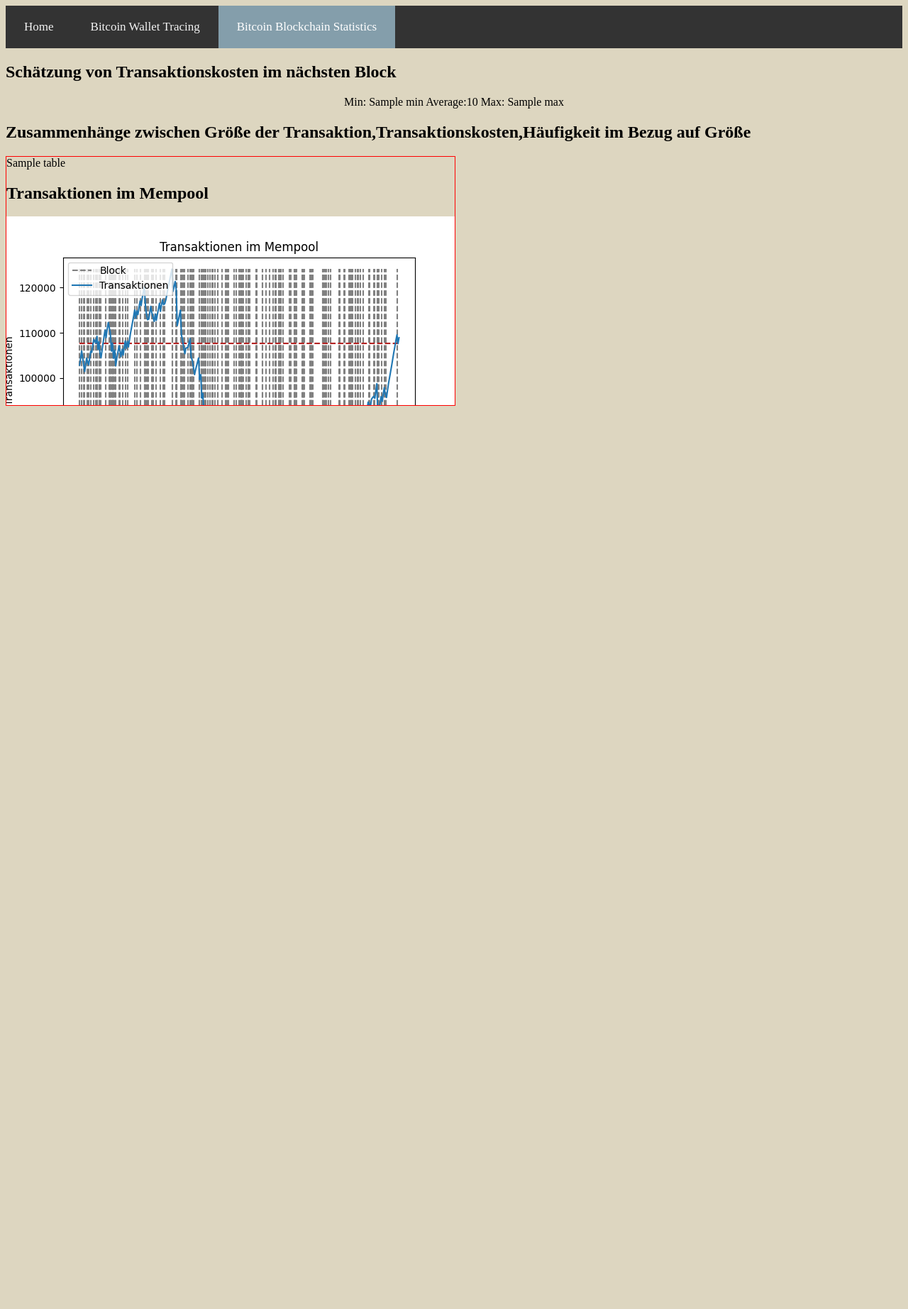
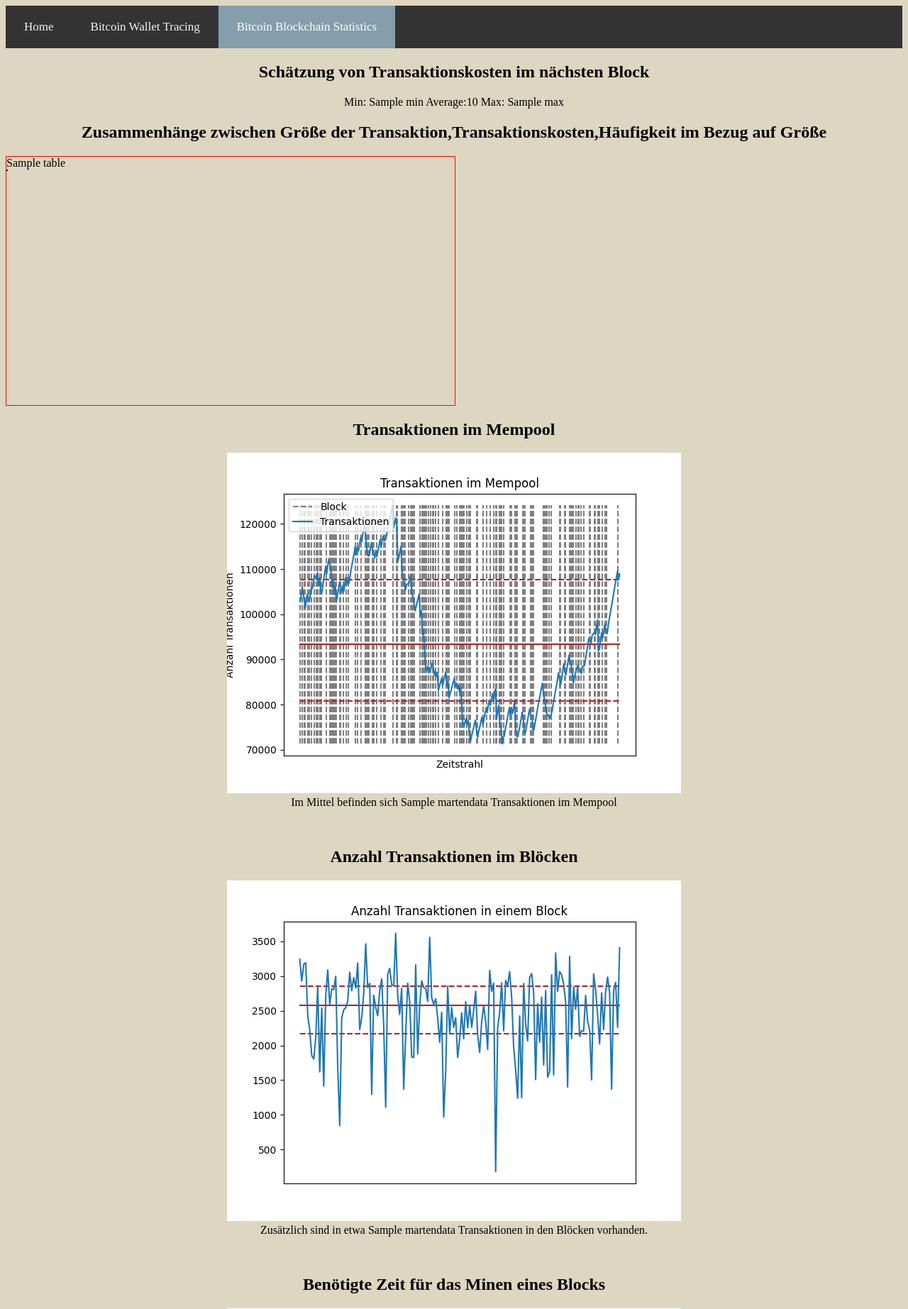
Before and after one commit to tendermonster/pblv2021, a Flask app: template flaskweb/app/templates/stats.html in a window 1280 px wide. Shown: the top 1845 px of the page at 71% size. Before the commit the page ends 572 px from the top, so only its background shows below. Run offline with Flask 2, Linux system fonts and the light colour scheme; the template is opened without the code that fills it: most values are stand-ins (such as "Sample title", 1, 10 or a date in 2020).

Commit message:
Centered

```diff
--- a/flaskweb/app/templates/stats.html
+++ b/flaskweb/app/templates/stats.html
@@ -13,44 +13,44 @@
     <a href="/track">Bitcoin Wallet Tracing</a>
     <a class="active" href="/stats">Bitcoin Blockchain Statistics</a>
    </div>
-   <h2>Schätzung von Transaktionskosten im nächsten Block</h2>
-   <p>Min: {{feeMinAvgMax['min']}} Average:{{feeMinAvgMax['avg']}} Max: {{feeMinAvgMax['max']}} </p>
-   <h2>Zusammenhänge zwischen Größe der Transaktion,Transaktionskosten,Häufigkeit im Bezug auf Größe</h2>
-   <div class="table-wrapper">
-     <table class="fixed_header">
+   <h2 style="text-align:center;">Schätzung von Transaktionskosten im nächsten Block</h2>
+   <p style="text-align:center;">Min: {{feeMinAvgMax['min']}} Average:{{feeMinAvgMax['avg']}} Max: {{feeMinAvgMax['max']}} </p>
+   <h2 style="text-align:center;">Zusammenhänge zwischen Größe der Transaktion,Transaktionskosten,Häufigkeit im Bezug auf Größe</h2>
+   <div class="table-wrapper center">
+     <table class="fixed_header center">
        <tbody>
          {% for table in tables %}
           {{ table|safe }}
          {% endfor %}
        </tbody>
+     </table>
     </div>
-
-   <h2>Transaktionen im Mempool</h2>
-   <div class="box">
-    <img src="{{ url_for('static',filename='images/txs_in_mempool.png') }}" alt="Paris" class="center">
-  </div>
-  <p>Im Mittel befinden sich {{martendata[0]}} Transaktionen im Mempool</p>
+   <h2 style="text-align:center;">Transaktionen im Mempool</h2>
+   <p style="text-align:center;">
+    <img src="{{ url_for('static',filename='images/txs_in_mempool.png') }}" alt="Paris" class="center"><br>
+       Im Mittel befinden sich {{martendata[0]}} Transaktionen im Mempool
+   </p>
 <br>
-  <h2>Anzahl Transaktionen im Blöcken</h2>
-   <div class="box">
-    <img src="{{ url_for('static',filename='images/txs_in_block.png') }}" alt="Paris" class="center">
-  </div>
-<p>Zusätzlich sind in etwa {{martendata[1]}} Transaktionen in den Blöcken vorhanden.</p>
+  <h2 style="text-align:center;">Anzahl Transaktionen im Blöcken</h2>
+   <p style="text-align:center;">
+    <img src="{{ url_for('static',filename='images/txs_in_block.png') }}" alt="Paris" class="center"><br>
+       Zusätzlich sind in etwa {{martendata[1]}} Transaktionen in den Blöcken vorhanden.
+   </p>
 <br>
-<h2>Benötigte Zeit für das Minen eines Blocks</h2>
-   <div class="box">
-    <img src="{{ url_for('static',filename='images/block_difference.png') }}" alt="Paris" class="center">
-  </div>
-<p>{{martendata[2]}} Minuten werden durchschnittlich für das Minen eines Blocks benötigt.</p>
+<h2 style="text-align:center;">Benötigte Zeit für das Minen eines Blocks</h2>
+   <p style="text-align:center;">
+    <img src="{{ url_for('static',filename='images/block_difference.png') }}" alt="Paris" class="center"><br>
+       {{martendata[2]}} Minuten werden durchschnittlich für das Minen eines Blocks benötigt.
+   </p>
 <br>
-<h2>Neue Transaktionen in 5 Minuten Abständen</h2>
-   <div class="box">
-    <img src="{{ url_for('static',filename='images/5_min_transactions.png') }}" alt="Paris" class="center">
-  </div>
-<p> Alle 5 Minuten gibt es in etwa {{martendata[3]}} neue Transaktionen im Mempool.
+<h2 style="text-align:center;">Neue Transaktionen in 5 Minuten Abständen</h2>
+   <p style="text-align:center;">
+    <img src="{{ url_for('static',filename='images/5_min_transactions.png') }}" alt="Paris"><br>
+       Alle 5 Minuten gibt es in etwa {{martendata[3]}} neue Transaktionen im Mempool.
+   </p>
 <br>
-<p>
-<h2> Zusammenfassung </h2>
+<h2 style="text-align:center;"> Zusammenfassung </h2>
+   <p style="text-align:center;">
 {{martendata[4]}}
 </p>
  </body>
```
